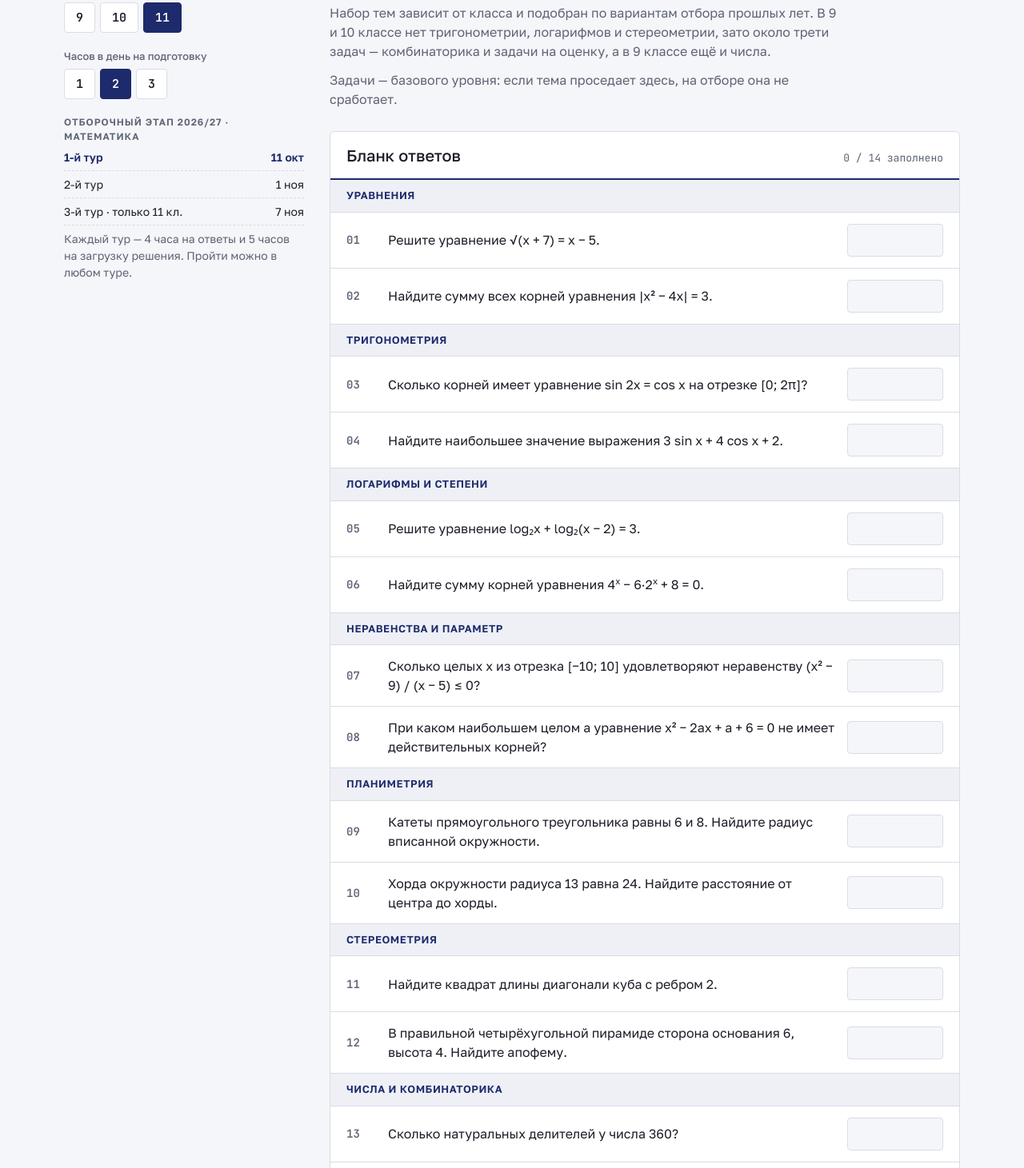
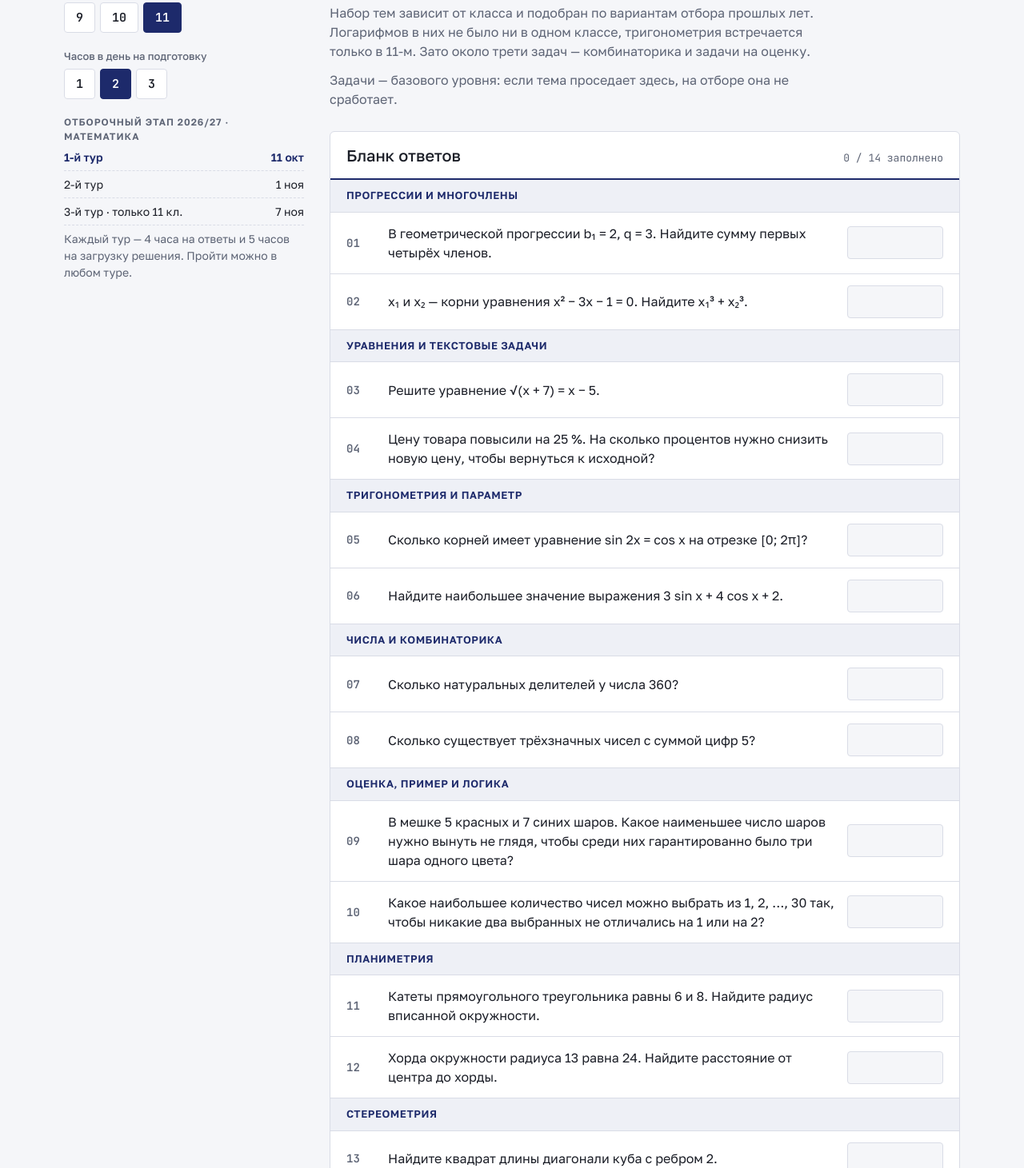
Before and after one commit to ArtZap/fiztech-otbor, a plain HTML site: page index.html in a window 1280 px wide. Shown: the part 210-1671 px from the top of the page at 80% size. Drawn offline with Linux system fonts and the light colour scheme; a web font is replaced by a local one.

Commit message:
Add files via upload

```diff
--- a/index.html
+++ b/index.html
@@ -149,7 +149,7 @@ sup{font-size:.7em}
       <span class="eyebrow">Олимпиада «Физтех» · математика · 9–11 класс</span>
       <h1>Физтех-отбор: что подтянуть до тура</h1>
       <p>14 задач по 7 темам отборочного этапа. Впишите ответы — получите карту пробелов и план по дням до ближайшего тура. Около 25 минут, без регистрации.</p>
-      <p>Набор тем зависит от класса и подобран по вариантам отбора прошлых лет. В 9 и 10 классе нет тригонометрии, логарифмов и стереометрии, зато около трети задач — комбинаторика и задачи на оценку, а в 9 классе ещё и числа.</p>
+      <p>Набор тем зависит от класса и подобран по вариантам отбора прошлых лет. Логарифмов в них не было ни в одном классе, тригонометрия встречается только в 11-м. Зато около трети задач — комбинаторика и задачи на оценку.</p>
       <p>Задачи — базового уровня: если тема проседает здесь, на отборе она не сработает.</p>
     </header>
 
@@ -219,12 +219,18 @@ const POOL=[
  {id:"alg",name:"Уравнения",tasks:[
    {q:"Решите уравнение √(x + 7) = x − 5.",a:9,tip:"При возведении в квадрат появляется посторонний корень. Проверка или условие x ≥ 5."},
    {q:"Найдите сумму всех корней уравнения |x² − 4x| = 3.",a:8,tip:"Модуль даёт два квадратных уравнения, корни нужно сложить из обоих."}]},
- {id:"trig",name:"Тригонометрия",tasks:[
+ {id:"alg11",name:"Прогрессии и многочлены",tasks:[
+   {q:"В геометрической прогрессии b₁ = 2, q = 3. Найдите сумму первых четырёх членов.",a:80,tip:"2 + 6 + 18 + 54, или b₁(q⁴ − 1)/(q − 1)."},
+   {q:"x₁ и x₂ — корни уравнения x² − 3x − 1 = 0. Найдите x₁³ + x₂³.",a:36,tip:"(x₁ + x₂)³ − 3x₁x₂(x₁ + x₂) = 27 + 9."}]},
+ {id:"eq11",name:"Уравнения и текстовые задачи",tasks:[
+   {q:"Решите уравнение √(x + 7) = x − 5.",a:9,tip:"При возведении в квадрат появляется посторонний корень. Проверка или условие x ≥ 5."},
+   {q:"Цену товара повысили на 25 %. На сколько процентов нужно снизить новую цену, чтобы вернуться к исходной?",a:20,tip:"1,25·(1 − p) = 1, p = 0,2 — проценты считаются от новой цены."}]},
+ {id:"logic11",name:"Оценка, пример и логика",tasks:[
+   {q:"В мешке 5 красных и 7 синих шаров. Какое наименьшее число шаров нужно вынуть не глядя, чтобы среди них гарантированно было три шара одного цвета?",a:5,tip:"Четыре шара могут лечь 2 + 2, а среди пяти по принципу Дирихле три одного цвета."},
+   {q:"Какое наибольшее количество чисел можно выбрать из 1, 2, …, 30 так, чтобы никакие два выбранных не отличались на 1 или на 2?",a:10,tip:"Оценка: в каждой тройке подряд идущих — не больше одного. Пример: 1, 4, 7, …, 28."}]},
+ {id:"trig",name:"Тригонометрия и параметр",tasks:[
    {q:"Сколько корней имеет уравнение sin 2x = cos x на отрезке [0; 2π]?",a:4,tip:"Не делите на cos x: вынесите его за скобку."},
    {q:"Найдите наибольшее значение выражения 3 sin x + 4 cos x + 2.",a:7,tip:"a sin x + b cos x ≤ √(a² + b²)."}]},
- {id:"log",name:"Логарифмы и степени",tasks:[
-   {q:"Решите уравнение log₂x + log₂(x − 2) = 3.",a:4,tip:"ОДЗ: x > 2, корень −2 отбрасывается."},
-   {q:"Найдите сумму корней уравнения 4<sup>x</sup> − 6·2<sup>x</sup> + 8 = 0.",a:3,tip:"Замена t = 2ˣ."}]},
  {id:"ineq",name:"Неравенства и параметр",tasks:[
    {q:"Сколько целых x из отрезка [−10; 10] удовлетворяют неравенству (x² − 9) / (x − 5) ≤ 0?",a:10,tip:"Метод интервалов; x = 5 исключается, x = ±3 входят."},
    {q:"При каком наибольшем целом a уравнение x² − 2ax + a + 6 = 0 не имеет действительных корней?",a:2,tip:"D/4 = a² − a − 6 < 0, то есть −2 < a < 3."}]},
@@ -269,7 +275,7 @@ const POOL=[
 const SETS={
  9:["alg9","param9","text9","num9","comb9","logic9","plan"],
  10:["alg","comb","pow","ineq","prog","plan","num"],
- 11:["alg","trig","log","ineq","plan","stereo","num"]
+ 11:["alg11","eq11","trig","num","logic11","plan","stereo"]
 };
 const topicsFor=g=>SETS[g].map(id=>POOL.find(t=>t.id===id));
 let TOPICS;
@@ -285,8 +291,8 @@ const $=s=>document.querySelector(s);
 const store={get(k){try{return JSON.parse(localStorage.getItem(k))}catch(e){return null}},set(k,v){try{localStorage.setItem(k,JSON.stringify(v))}catch(e){}}};
 let state=Object.assign({grade:11,hours:2,answers:{},checked:false,byGrade:{}},store.get("fo-state")||{});
 if(!state.byGrade)state.byGrade={};
-// v2: в 10 классе тригонометрия заменена комбинаторикой; v3: темы 9 класса заменены по заданиям отбора
-if((state.v||1)<3){const reset=(state.v||1)<2?[9,10]:[9];reset.forEach(g=>{delete state.byGrade[g];if(state.grade===g){state.answers={};state.checked=false}});state.v=3;save()}
+// v2: в 10 классе тригонометрия заменена комбинаторикой; v3: темы 9 класса, v4: темы 11 класса заменены по заданиям отбора
+if((state.v||1)<4){const v=state.v||1,reset=v<2?[9,10,11]:v<3?[9,11]:[11];reset.forEach(g=>{delete state.byGrade[g];if(state.grade===g){state.answers={};state.checked=false}});state.v=4;save()}
 TOPICS=topicsFor(state.grade);
 
 function today(){const d=new Date();d.setHours(0,0,0,0);return d}
```
